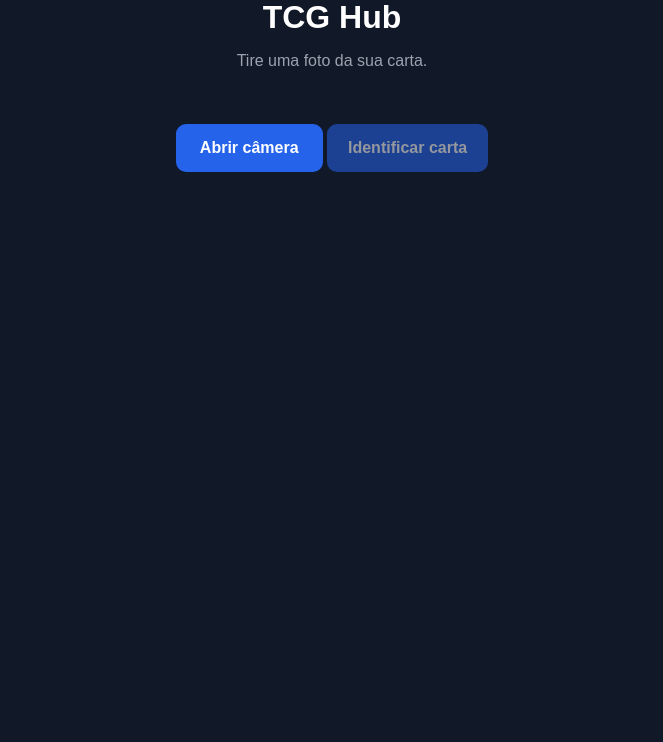
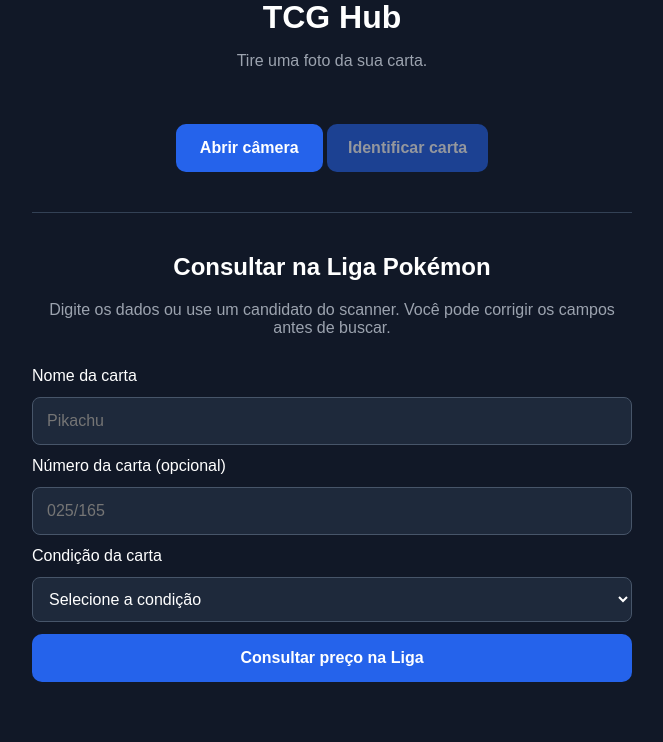
Before and after one commit to GustavoNPO/TCGhubBR, a Flask app: page / in a window 1280 px wide. Shown: the part 123-865 px from the top of the page, without its empty margins (308-971 px from the left). Before the commit the page ends 295 px from the top, so only its background shows below. Run offline with Flask 3, Linux system fonts and the light colour scheme.

Commit message:
Colocando o preco da liga v1

```diff
--- a/app.py
+++ b/app.py
@@ -13,7 +13,7 @@ from services.tcgdex import (
 )
 from services.portfolio import add_portfolio_card, list_portfolio_cards
 from services.firebase import FirebaseUnavailable
-
+from services.ligapokemon import CARD_CONDITIONS, search_liga_card
 
 app = Flask(__name__)
 app.config["DEV_USER_ID"] = os.getenv("DEV_USER_ID", "demo-user")
@@ -37,6 +37,19 @@ def get_current_user_id():
     if not isinstance(user_id, str) or not user_id.strip() or "/" in user_id:
         raise FirebaseUnavailable("Configure um DEV_USER_ID válido no servidor.")
     return user_id
+
+@app.get("/api/ligapokemon/search")
+def liga_search():
+    try:
+        result = search_liga_card(
+            request.args.get("name", ""),
+            request.args.get("collector_number", ""),
+            request.args.get("condition", "")
+        )
+    except ValueError as error:
+        return jsonify(status="error", error=str(error)), 400
+    print(f"Liga Pokémon -> {result['query']} | condição={result['condition']} | status={result['status']} | HTTP={result.get('upstream_status', '-')} | preço={result['price']}")
+    return jsonify(result)
 
 
 @app.get("/portfolio")
--- a/static/css/style.css
+++ b/static/css/style.css
@@ -94,9 +94,22 @@ a:focus-visible, button:focus-visible, .camera-button:focus-within { outline: 3p
 .candidate h3 { overflow-wrap: anywhere; }
 .candidate p { margin-bottom: 16px; font-size: .875rem; }
 .candidate button { width: 100%; }
+.candidate .secondary-button { margin-top: 10px; }
 .secondary-button { background: #334155; }
 .error-message { color: #fca5a5; }
 .save-feedback:empty { display: none; }
+
+.liga-search { margin-top: 40px; padding-top: 20px; border-top: 1px solid #334155; }
+#liga-search-form { display: grid; gap: 12px; text-align: left; }
+#liga-search-form input { width: 100%; padding: 14px; border: 1px solid #475569; border-radius: 8px; background: #1e293b; color: white; font: inherit; }
+.candidate label { display: block; text-align: left; margin: 16px 0; }
+.candidate select, #liga-search-form select { width: 100%; padding: 12px; border: 1px solid #475569; border-radius: 8px; background: #1e293b; color: white; font: inherit; }
+.candidate select { margin-top: 8px; }
+.price-result { margin: 16px 0; }
+.price-result .button-link { font-size: .8rem; padding: 10px; }
+.price-result .price-value { color: #93c5fd; font-size: 1.2rem; font-weight: bold; }
+#liga-search-form input:focus-visible { outline: 3px solid #93c5fd; outline-offset: 2px; }
+#liga-result { margin-top: 20px; overflow-wrap: anywhere; }
 
 .portfolio-container { width: min(100% - 32px, 1120px); text-align: left; padding-top: 24px; }
 .portfolio-container .main-nav { justify-content: flex-start; }
--- a/static/js/camera.js
+++ b/static/js/camera.js
@@ -84,7 +84,7 @@ function showResult(data) {
     }
 
     result.append(element("h2", "Encontramos sua carta"));
-    result.append(element("p", "Confirme a carta para adicioná-la ao inventário."));
+    result.append(element("p", "Selecione a condição da carta escolhida para consultar o preço. Depois, confirme para adicionar ao inventário."));
     const candidates = element("div", undefined, "candidates");
     const feedback = element("p", "", "save-feedback");
     feedback.setAttribute("role", "status");
@@ -99,9 +99,41 @@ function showResult(data) {
         }
         candidate.append(element("h3", card.name), element("p", `#${card.local_id}`));
         candidate.append(element("p", `Idioma da carta: ${data.detected.language} · Catálogo: ${card.language}`));
+        const conditionLabel = element("label", "Condição da carta");
+        const condition = document.createElement("select");
+        condition.required = true;
+        for (const value of ["", "NM", "SP", "MP", "HP", "DM"]) {
+            const option = element("option", value || "Selecione a condição");
+            option.value = value;
+            condition.append(option);
+        }
+        conditionLabel.append(condition);
+        const priceResult = element("div", undefined, "price-result");
+        priceResult.setAttribute("aria-live", "polite");
+        condition.addEventListener("change", async () => {
+            if (!condition.value) {
+                priceResult.replaceChildren();
+                return;
+            }
+            condition.disabled = true;
+            try {
+                await consultLigaPrice(
+                    data.detected.printed_name || card.name,
+                    data.detected.collector_number || card.local_id || "",
+                    condition.value, priceResult
+                );
+            } finally {
+                condition.disabled = false;
+            }
+        });
+        candidate.append(conditionLabel, priceResult);
         const confirm = element("button", "É esta", "confirm-card");
         confirm.type = "button";
-        confirm.addEventListener("click", () => confirmCard(card, data.detected, confirm, feedback));
+        confirm.addEventListener("click", () => {
+            if (!condition.disabled && condition.reportValidity()) {
+                confirmCard(card, data.detected, confirm, feedback, condition.value);
+            }
+        });
         candidate.append(confirm);
         candidates.append(candidate);
     }
@@ -120,7 +152,7 @@ function showResult(data) {
     result.append(candidates, feedback, retry);
 }
 
-async function confirmCard(card, detected, button, feedback) {
+async function confirmCard(card, detected, button, feedback, condition) {
     if (busy) return;
     setBusy(true);
     button.textContent = "Salvando...";
@@ -137,7 +169,8 @@ async function confirmCard(card, detected, button, feedback) {
                 external_id: card.id,
                 language: detected.language,
                 catalog_language: card.language,
-                collector_number: detected.collector_number
+                collector_number: detected.collector_number,
+                condition: condition
             })
         });
         const data = await response.json();
@@ -151,3 +184,47 @@ async function confirmCard(card, detected, button, feedback) {
         setBusy(false);
     }
 }
+
+// Os dois fluxos chegam aqui: campos digitados ou preenchidos pelo scanner.
+const ligaForm = document.querySelector("#liga-search-form");
+ligaForm.addEventListener("submit", async (event) => {
+    event.preventDefault();
+    const button = ligaForm.querySelector("button");
+    button.disabled = true;
+    try {
+        await consultLigaPrice(
+            document.querySelector("#liga-name").value,
+            document.querySelector("#liga-number").value,
+            document.querySelector("#liga-condition").value,
+            document.querySelector("#liga-result")
+        );
+    } finally {
+        button.disabled = false;
+    }
+});
+
+async function consultLigaPrice(name, number, condition, target) {
+    const params = new URLSearchParams({
+        name: name,
+        collector_number: number,
+        condition: condition
+    });
+    target.replaceChildren(element("p", "Consultando preço na Liga..."));
+
+    try {
+        const response = await fetch(`/api/ligapokemon/search?${params}`);
+        const data = await response.json();
+        if (!response.ok) throw new Error(data.error || "Não foi possível consultar a Liga.");
+        const link = element("a", "Conferir na Liga", "button-link");
+        link.href = data.search_url;
+        link.target = "_blank";
+        link.rel = "noopener noreferrer";
+        const price = data.status === "ok" && typeof data.price === "number"
+            ? new Intl.NumberFormat("pt-BR", { style: "currency", currency: "BRL" }).format(data.price)
+            : "Preço indisponível";
+        target.replaceChildren(element("p", `Condição selecionada: ${condition}`),
+            element("p", price, "price-value"), element("p", data.message), link);
+    } catch (error) {
+        target.replaceChildren(element("p", error.message, "error-message"));
+    }
+}
--- a/templates/index.html
+++ b/templates/index.html
@@ -52,6 +52,29 @@
 
         <div id="result" aria-live="polite"></div>
 
+        <section class="liga-search" aria-labelledby="liga-heading">
+            <h2 id="liga-heading">Consultar na Liga Pokémon</h2>
+            <p>Digite os dados ou use um candidato do scanner. Você pode corrigir os campos antes de buscar.</p>
+            <form id="liga-search-form">
+                <label for="liga-name">Nome da carta</label>
+                <input id="liga-name" type="text" maxlength="120" required placeholder="Pikachu">
+                <label for="liga-number">Número da carta (opcional)</label>
+                <input id="liga-number" type="text" maxlength="30" placeholder="025/165">
+                <label for="liga-condition">Condição da carta</label>
+                <select id="liga-condition" required>
+                    <option value="">Selecione a condição</option>
+                    <option value="NM">NM</option>
+                    <option value="SP">SP</option>
+                    <option value="MP">MP</option>
+                    <option value="HP">HP</option>
+                    <option value="DM">DM</option>
+                </select>
+                <button type="submit">Consultar preço na Liga</button>
+            </form>
+            <div id="liga-result" aria-live="polite"></div>
+        </section>
+
+
 
 
     </main>
```
Also changed, not shown: services/ligapokemon.py (added, +98 -0 lines).
